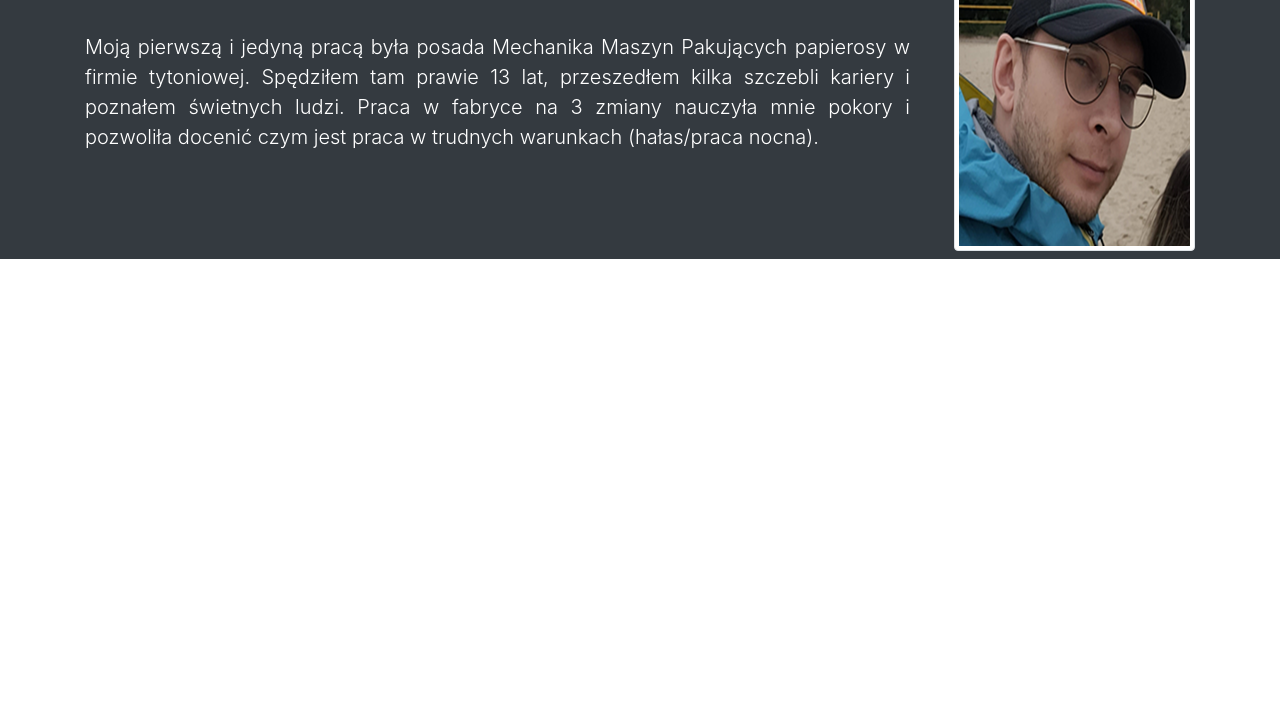
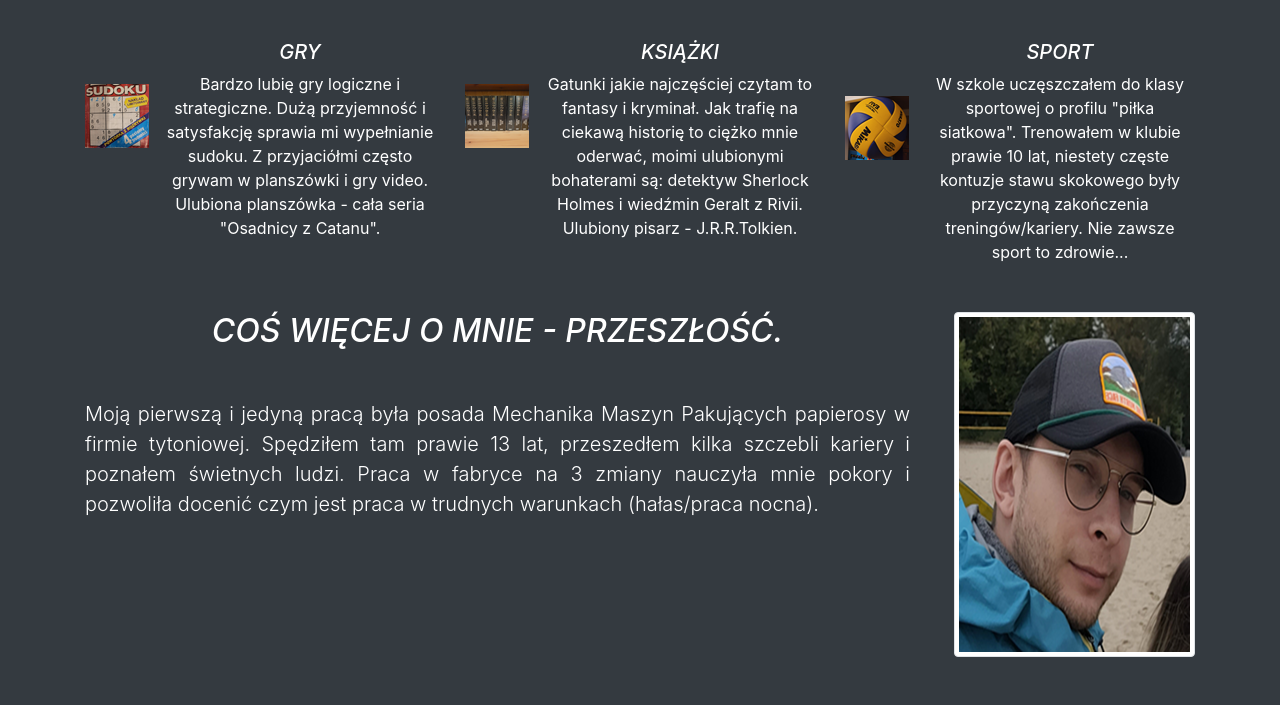
Before and after one commit to Kondzioplus/Portfolio, a plain HTML site: page index.html in a window 1280 px wide. Shown: the part 463-1168 px from the top of the page. Before the commit the page ends 800 px from the top, so only its background shows below. Drawn offline with nearby package versions, Linux system fonts and the light colour scheme.

Commit message:
Sekcja O Mnie - Zainteresowania

```diff
--- a/index.html
+++ b/index.html
@@ -28,8 +28,48 @@
         </div>
     </div>
 
-    <!-- Więcej O Mnie -->
-    <div class="more-about-me bg-dark text-white">
+    <!-- Więcej O Mnie - ZAINTERESOWANIA -->
+    <div class="more-about-me-interest bg-dark text-white">
+        <div class="container">
+            <div class="text-center text-uppercase font-italic pt-5">
+                <h2>O Mnie - Zainteresowania</h2>
+            </div>
+            <div class="row">
+                <div class="col-md-4 text-center">
+                    <ul class="list-unstyled">
+                        <li class="media">
+                            <img class="align-self-center mr-3" src="images/sudoku.png" alt="sudoku">
+                            <div class="media-body">
+                                <h5 class="text-uppercase font-italic mt-5">Gry</h5>
+                                <p class="text-justify text-md-center mb-0">Bardzo lubię gry logiczne i strategiczne. Dużą przyjemność i satysfakcję sprawia mi wypełnianie sudoku. Z przyjaciółmi często grywam w planszówki i gry video. Ulubiona planszówka - cała seria "Osadnicy z Catanu".</p>
+                            </div>
+                        </li>
+                    </div>
+                    <div class="col-md-4 text-center">
+                        <li class="media">
+                            <img class="align-self-center mr-3" src="images/wiedzmin.png" alt="witcher">
+                            <div class="media-body">
+                                <h5 class="text-uppercase font-italic mt-5">Książki</h5>
+                                <p class="text-justify text-md-center mb-0">Gatunki jakie najczęściej czytam to fantasy i kryminał. Jak trafię na ciekawą historię to ciężko mnie oderwać, moimi ulubionymi bohaterami są: detektyw Sherlock Holmes i wiedźmin Geralt z Rivii. Ulubiony pisarz - J.R.R.Tolkien.</p>
+                            </div>
+                        </li>
+                    </div>
+                    <div class="col-md-4 text-center">
+                        <li class="media">
+                            <img class="align-self-center mr-3" src="images/mikasa.png" alt="mikasa_pilka">
+                            <div class="media-body">
+                                <h5 class="text-uppercase font-italic mt-5">Sport</h5>
+                                <p class="text-justify text-md-center mb-0">W szkole uczęszczałem do klasy sportowej o profilu "piłka siatkowa". Trenowałem w klubie prawie 10 lat, niestety częste kontuzje stawu skokowego były przyczyną zakończenia treningów/kariery. Nie zawsze sport to zdrowie...</p>
+                            </div>
+                        </li>
+                    </div>
+                </ul>
+            </div>
+        </div>
+    </div>
+
+    <!-- Więcej O Mnie - PRZESZŁOŚĆ -->
+    <div class="more-about-me-past bg-dark text-white">
         <div class="container">
             <div class="row">
                 <div class="col-md-9">
@@ -37,7 +77,7 @@
                     <p class="text-justify lead mt-5">Moją pierwszą i jedyną pracą była posada Mechanika Maszyn Pakujących papierosy w firmie tytoniowej. Spędziłem tam prawie 13 lat, przeszedłem kilka szczebli kariery i poznałem świetnych ludzi. Praca w fabryce na 3 zmiany nauczyła mnie pokory i pozwoliła docenić czym jest praca w trudnych warunkach (hałas/praca nocna).</p>
                 </div>
                 <div class="col-md-3">
-                    <img class="img-fluid img-thumbnail d-block mx-auto float-md-right my-2 image2" src="images/kondzio2a.png" alt="Konrad_Kucharski2">
+                    <img class="img-fluid img-thumbnail d-block mx-auto float-md-right my-5 image2" src="images/kondzio2a.png" alt="Konrad_Kucharski2">
                 </div>
             </div>
         </div>
```
Also changed, not shown: images/mikasa.png (added), images/sudoku.png (added), images/wiedzmin.png (added).
